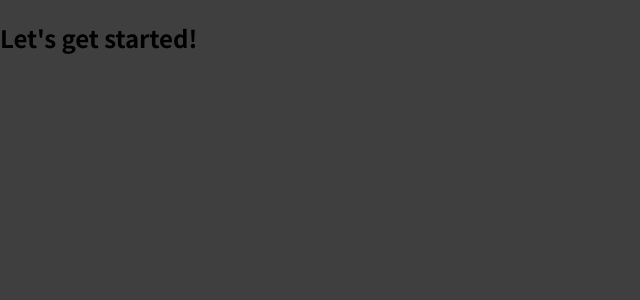
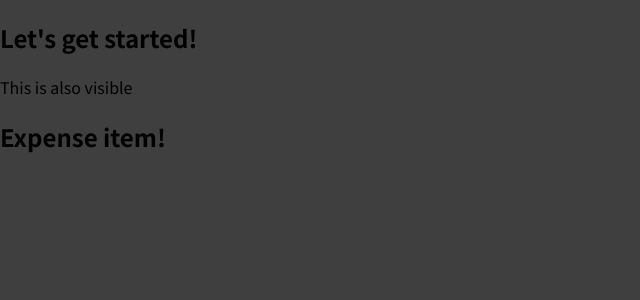
Before and after one commit to kaluczadzsi/react-archive, a JavaScript app in the folder react-basics-and-working-with-components/: page / in a window 1280 px wide. Shown: the top 300 px of the page, without its empty margins (0-640 px from the left). Built offline with nearby package versions, Linux system fonts and the light colour scheme.

Commit message:
Building a first custom component

```diff
--- a/react-basics-and-working-with-components/src/App.js
+++ b/react-basics-and-working-with-components/src/App.js
@@ -1,7 +1,11 @@
+import ExpenseItem from './components/ExpenseItem';
+
 function App() {
   return (
     <div>
       <h2>Let's get started!</h2>
+      <p>This is also visible</p>
+      <ExpenseItem />
     </div>
   );
 }
--- /dev/null
+++ b/react-basics-and-working-with-components/src/components/ExpenseItem.js
@@ -0,0 +1,5 @@
+function ExpenseItem() {
+  return <h2>Expense item!</h2>;
+}
+
+export default ExpenseItem;
```
